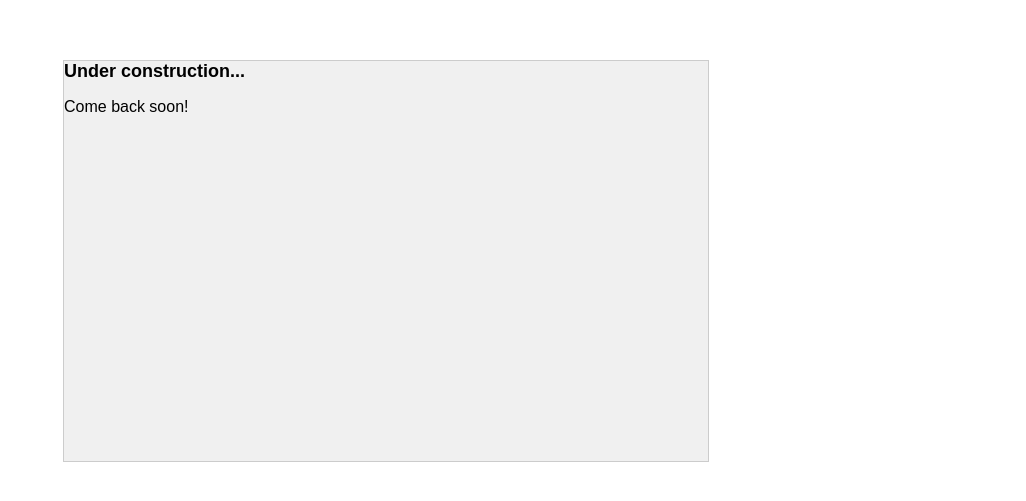
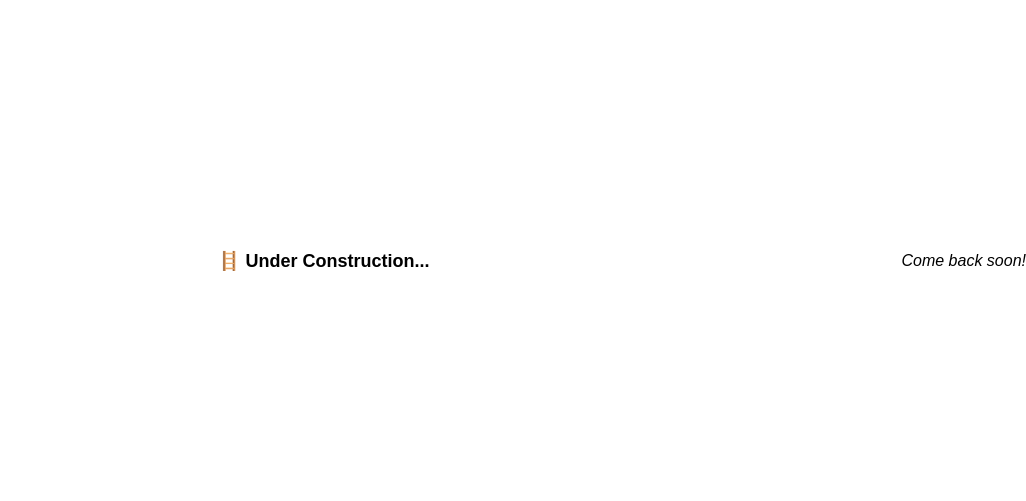
Before and after one commit to jackavh/jackavh.github.io, a plain HTML site: page index.html in a window 1280 px wide. Shown: the part 139-640 px from the top of the page, without its empty margins (254-1280 px from the left). Drawn offline with Linux system fonts and the light colour scheme.

Commit message:
Update index.html

```diff
--- a/index.html
+++ b/index.html
@@ -5,9 +5,7 @@
     <link rel="stylesheet" href="styles.css" / >
   </head>
   <body>
-    <div class="ud">
-      <h1>Under construction...</h1>
-      <p>Come back soon!</p>
-    </div>
+    <h1>🪜  Under Construction...</h1>
+    <p><i>Come back soon!</i></p>
   </body>
 </html>
```
